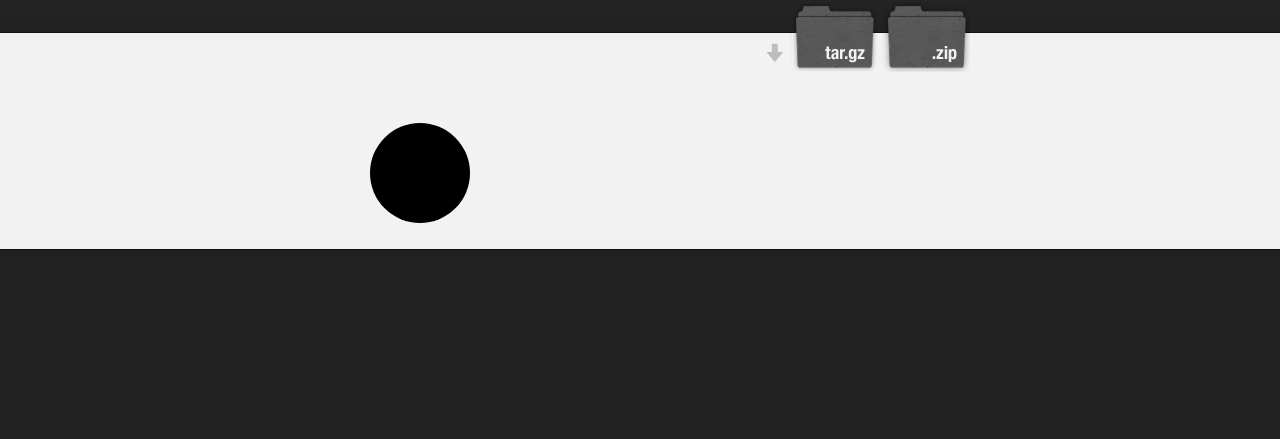
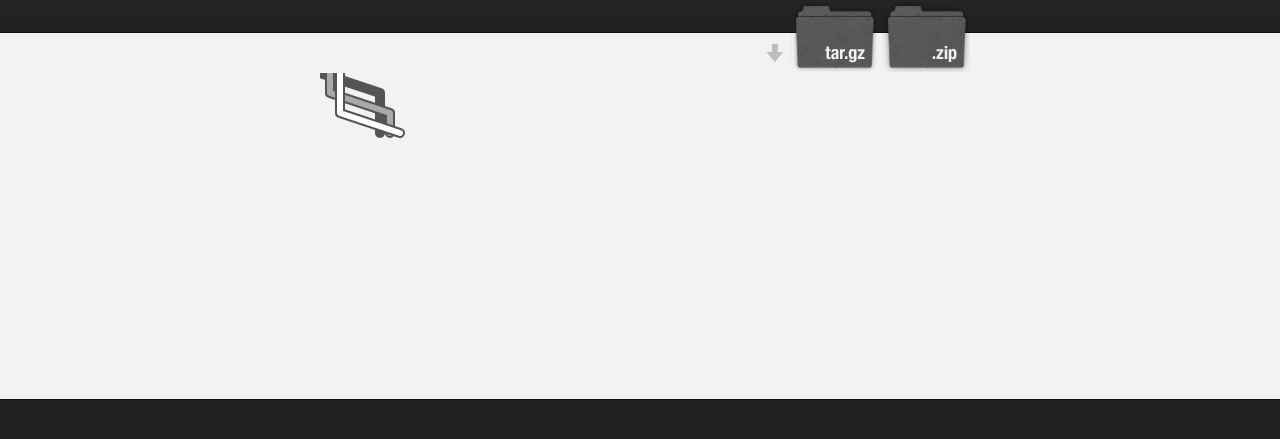
Before and after one commit to donkirkby/torrentviz, a plain HTML site: page index.html in a window 1280 px wide. Shown: the part 177-616 px from the top of the page. Drawn offline with nearby package versions, Linux system fonts and the light colour scheme.

Commit message:
First visualization of sending pieces.
Move Javascript to main.js.

```diff
--- a/index.html
+++ b/index.html
@@ -34,22 +34,14 @@
 	<!-- MAIN CONTENT -->
 	<div id="main_content_wrap" class="outer">
 		<section id="main_content" class="inner">
-			<canvas id="canvas" width="300" height="150"></canvas>
+			<canvas id="canvas" width="300" height="300"></canvas>
 		</section>
 	</div>
 
 	<!-- SCRIPTS -->
 	<script
 		src="http://ajax.googleapis.com/ajax/libs/jquery/1.10.2/jquery.min.js"></script>
-	<script src="javascripts/jcanvas.min.js"></script>
-	<script>
-		// Draw a circle on the canvas
-		$("canvas").drawArc({
-			fillStyle : "black",
-			x : 100,
-			y : 100,
-			radius : 50
-		});
-	</script>
+    <script src="javascripts/jcanvas.min.js"></script>
+    <script src="javascripts/main.js"></script>
 </body>
 </html>
--- a/javascripts/main.js
+++ b/javascripts/main.js
@@ -1 +1,33 @@
-console.log('This would be the main JS file.');
+// Draw a circle on the canvas
+var canvas = $("canvas");
+var pieceCount = 3;
+var lineWidth = 10;
+var sendTime = 20;
+var bottomY = pieceCount * sendTime;
+var outlineShade = (256/pieceCount) & 255;
+var outlineColour = "rgb(" + [outlineShade-1, outlineShade-1, outlineShade-1].join() + ")";
+for ( var i = 0; i < pieceCount; i++) {
+    var senderX = i * lineWidth;
+    var receiverX = (pieceCount * 2 + i) * lineWidth;
+    var startY = i * sendTime;
+    var endY = startY + sendTime;
+    var shade = ((1+i) * outlineShade - 1) & 255;
+    var colour = "rgb(" + [shade, shade, shade].join() + ")";;
+    canvas.drawLine({
+        strokeStyle : outlineColour,
+        strokeWidth : 10,
+        rounded : true,
+        x1 : senderX, y1 : 0,
+        x2 : senderX, y2 : startY,
+        x3 : receiverX, y3 : endY,
+        x4 : receiverX, y4 : bottomY
+    }).drawLine({
+        strokeStyle : colour,
+        strokeWidth : 6,
+        rounded : true,
+        x1 : senderX, y1 : 0,
+        x2 : senderX, y2 : startY,
+        x3 : receiverX, y3 : endY,
+        x4 : receiverX, y4 : bottomY
+    });
+}
```
